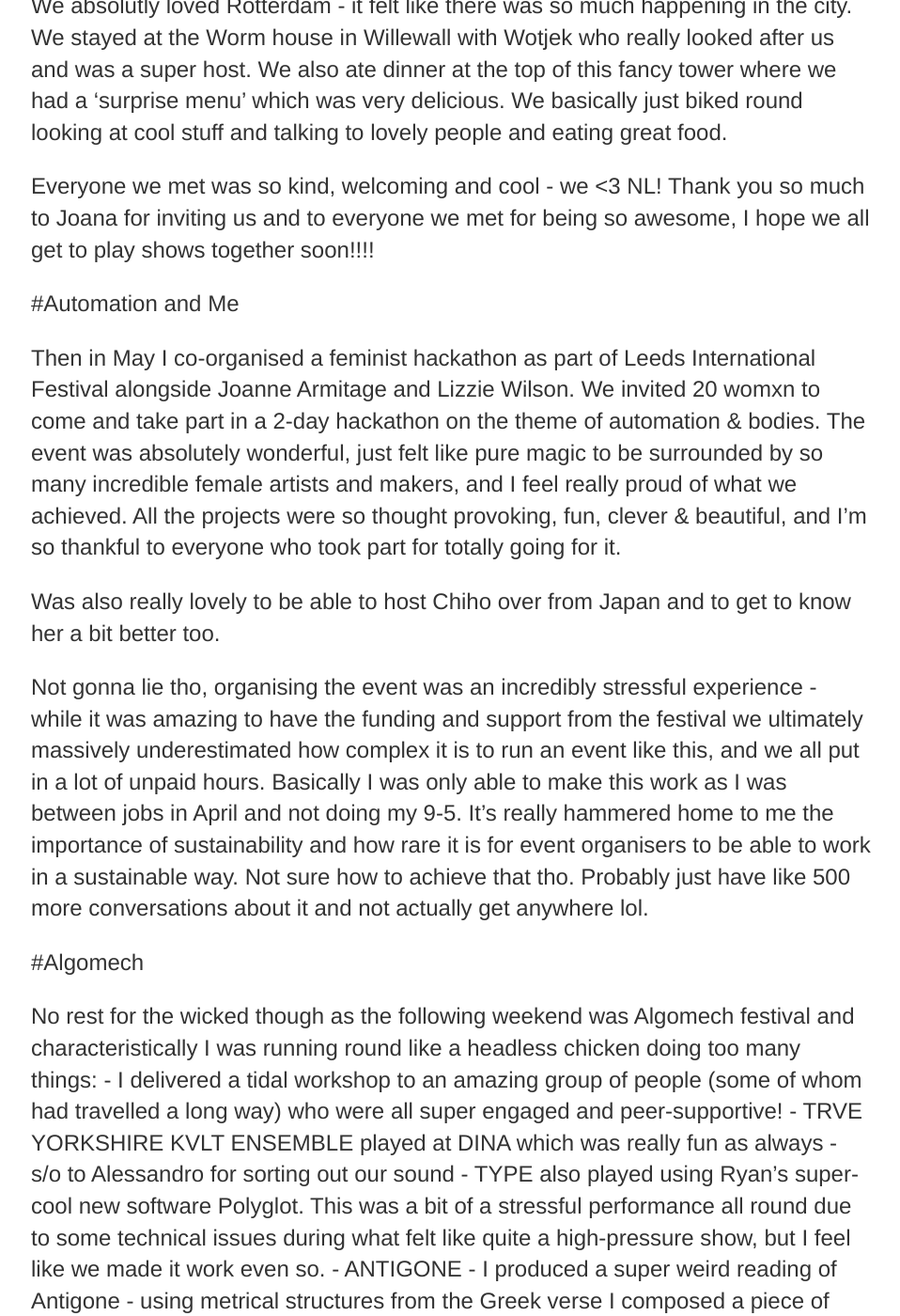
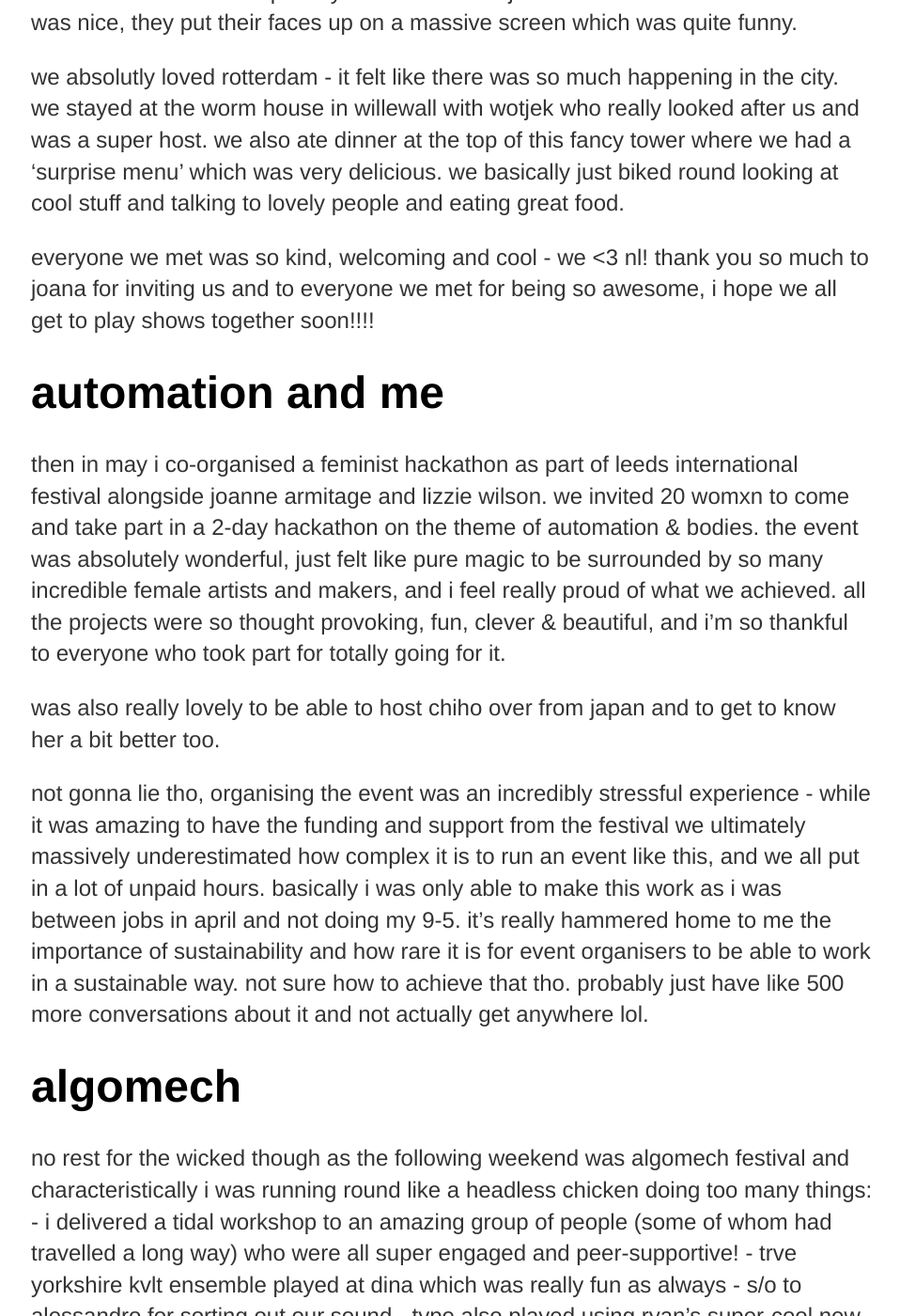
Before and after one commit to heavy-lifting/heavy-lifting.github.io, a Jekyll site: the page built from _posts/2019-07-23-that-summer-feeling.md, in a window 1280 px wide and 1400 px high, scrolled down 903 px. Shown: the whole window at 94% size, without its empty margins (159-1117 px from the left). Built offline with Jekyll 4.4.1, drawn with Linux system fonts in a browser that asks for light colours; some of the changed text lies outside the part shown.

Commit message:
Update 2019-07-23-that-summer-feeling.md

```diff
--- a/_posts/2019-07-23-that-summer-feeling.md
+++ b/_posts/2019-07-23-that-summer-feeling.md
@@ -4,85 +4,85 @@ title: "that summer feeling"
 date: 2019-07-23
 ---
 
-#bzzz
+# bzzz
 
-Lots to catch up on as usual (really need to start writing more often) - I've been working on some bigger and more varied projects and playing fewer shows. This has been pretty fulfilling as I'm starting to really get to a place where I can make things happen and I can express ideas that have been rattling round in my head for years. But it's also been weird getting used to a different pace, especially with performances being more spread out it can be hard to see where the effort is going sometimes. But then having said that when I looked back over the last few months or so to write this blog I realised how much fun stuff I've got going on so I shouldn't complain ha.
+lots to catch up on as usual (really need to start writing more often) - i've been working on some bigger and more varied projects and playing fewer shows. this has been pretty fulfilling as i'm starting to really get to a place where i can make things happen and i can express ideas that have been rattling round in my head for years. but it's also been weird getting used to a different pace, especially with performances being more spread out it can be hard to see where the effort is going sometimes. but then having said that when i looked back over the last few months or so to write this blog i realised how much fun stuff i've got going on so i shouldn't complain ha.
 
-So a quick run down of heavy lifting activities Apr-Jul 2019:
+so a quick run down of heavy lifting activities apr-jul 2019:
 
-#Rotterdam
+# rotterdam
 
-Me and Laurie went to Rotterdam to represent TYPE at Algo~rhythms, an amazing event organised by Joana Chicau (who is frankly a massive inspiration!!). We played at Worm and did a little Q&A - Ryan and Innocent joined us over the internet which was nice, they put their faces up on a massive screen which was quite funny.
+me and laurie went to rotterdam to represent type at algo~rhythms, an amazing event organised by joana chicau (who is frankly a massive inspiration!!). we played at worm and did a little q&a - ryan and innocent joined us over the internet which was nice, they put their faces up on a massive screen which was quite funny.
 
-We absolutly loved Rotterdam - it felt like there was so much happening in the city. We stayed at the Worm house in Willewall with Wotjek who really looked after us and was a super host. We also ate dinner at the top of this fancy tower where we had a 'surprise menu' which was very delicious. We basically just biked round looking at cool stuff and talking to lovely people and eating great food.
+we absolutly loved rotterdam - it felt like there was so much happening in the city. we stayed at the worm house in willewall with wotjek who really looked after us and was a super host. we also ate dinner at the top of this fancy tower where we had a 'surprise menu' which was very delicious. we basically just biked round looking at cool stuff and talking to lovely people and eating great food.
 
-Everyone we met was so kind, welcoming and cool - we <3 NL! Thank you so much to Joana for inviting us and to everyone we met for being so awesome, I hope we all get to play shows together soon!!!!
+everyone we met was so kind, welcoming and cool - we <3 nl! thank you so much to joana for inviting us and to everyone we met for being so awesome, i hope we all get to play shows together soon!!!!
 
-#Automation and Me
+# automation and me
 
-Then in May I co-organised a feminist hackathon as part of Leeds International Festival alongside Joanne Armitage and Lizzie Wilson.  We invited 20 womxn to come and take part in a 2-day hackathon on the theme of automation & bodies.  The event was absolutely wonderful, just felt like pure magic to be surrounded by so many incredible female artists and makers, and I feel really proud of what we achieved.  All the projects were so thought provoking, fun, clever & beautiful, and I'm so thankful to everyone who took part for totally going for it.
+then in may i co-organised a feminist hackathon as part of leeds international festival alongside joanne armitage and lizzie wilson.  we invited 20 womxn to come and take part in a 2-day hackathon on the theme of automation & bodies.  the event was absolutely wonderful, just felt like pure magic to be surrounded by so many incredible female artists and makers, and i feel really proud of what we achieved.  all the projects were so thought provoking, fun, clever & beautiful, and i'm so thankful to everyone who took part for totally going for it.
 
-Was also really lovely to be able to host Chiho over from Japan and to get to know her a bit better too.
+was also really lovely to be able to host chiho over from japan and to get to know her a bit better too.
 
-Not gonna lie tho, organising the event was an incredibly stressful experience - while it was amazing to have the funding and support from the festival we ultimately massively underestimated how complex it is to run an event like this, and we all put in a lot of unpaid hours. Basically I was only able to make this work as I was between jobs in April and not doing my 9-5. It's really hammered home to me the importance of sustainability and how rare it is for event organisers to be able to work in a sustainable way.  Not sure how to achieve that tho. Probably just have like 500 more conversations about it and not actually get anywhere lol.
+not gonna lie tho, organising the event was an incredibly stressful experience - while it was amazing to have the funding and support from the festival we ultimately massively underestimated how complex it is to run an event like this, and we all put in a lot of unpaid hours. basically i was only able to make this work as i was between jobs in april and not doing my 9-5. it's really hammered home to me the importance of sustainability and how rare it is for event organisers to be able to work in a sustainable way.  not sure how to achieve that tho. probably just have like 500 more conversations about it and not actually get anywhere lol.
 
-#Algomech
+# algomech
 
-No rest for the wicked though as the following weekend was Algomech festival and characteristically I was running round like a headless chicken doing too many things:
-	- I delivered a tidal workshop to an amazing group of people (some of whom had travelled a long way) who were all super engaged and peer-supportive!
-	- TRVE YORKSHIRE KVLT ENSEMBLE played at DINA which was really fun as always - s/o to Alessandro for sorting out our sound
-	- TYPE also played using Ryan's super-cool new software Polyglot.  This was a bit of a stressful performance all round due to some technical issues during what felt like quite a high-pressure show, but I feel like we made it work even so.
-	- ANTIGONE - I produced a super weird reading of Antigone - using metrical structures from the Greek verse I composed a piece of music to accompany a chorus performance.  This was a pretty weird but fun thing to do - again massive thanks to everyone who took part for properly getting into it and believing in my weird vision.  I still don't know if this was objectively good or not (although lots of people came and said they enjoyed it) as I just really don't have a barometer for this sort of thing.  It was stressful pulling it together but I really enjoyed the performance so I guess that's a win.
+no rest for the wicked though as the following weekend was algomech festival and characteristically i was running round like a headless chicken doing too many things:
+	- i delivered a tidal workshop to an amazing group of people (some of whom had travelled a long way) who were all super engaged and peer-supportive!
+	- trve yorkshire kvlt ensemble played at dina which was really fun as always - s/o to alessandro for sorting out our sound
+	- type also played using ryan's super-cool new software polyglot.  this was a bit of a stressful performance all round due to some technical issues during what felt like quite a high-pressure show, but i feel like we made it work even so.
+	- antigone - i produced a super weird reading of antigone - using metrical structures from the greek verse i composed a piece of music to accompany a chorus performance.  this was a pretty weird but fun thing to do - again massive thanks to everyone who took part for properly getting into it and believing in my weird vision.  i still don't know if this was objectively good or not (although lots of people came and said they enjoyed it) as i just really don't have a barometer for this sort of thing.  it was stressful pulling it together but i really enjoyed the performance so i guess that's a win.
 
-LANDMASS
- A few weeks later I zoomed off to Orkney with Deborah (and a few taggers on) to meet up with Amy and reunite SONA for our LANDMASS project.
+landmass
+ a few weeks later i zoomed off to orkney with deborah (and a few taggers on) to meet up with amy and reunite sona for our landmass project.
 
-We hired a super-swag bus with tinted windows for the journey north (it's a really long way!) and stopped off in Stirling en-route.  We were all super excited on the drive and it was a pretty comfortable and uneventful journey.
+we hired a super-swag bus with tinted windows for the journey north (it's a really long way!) and stopped off in stirling en-route.  we were all super excited on the drive and it was a pretty comfortable and uneventful journey.
 
-I don't think any of us were really prepared for Orkney though - so WILD. I'm not really a wordsmith so not sure how I can do it justice.  Basically water everywhere, sky everywhere, monoliths everywhere, cows everywhere, art everywhere. Just an amazing spirit and atmosphere of energy and renewal.
+i don't think any of us were really prepared for orkney though - so wild. i'm not really a wordsmith so not sure how i can do it justice.  basically water everywhere, sky everywhere, monoliths everywhere, cows everywhere, art everywhere. just an amazing spirit and atmosphere of energy and renewal.
 
-We had a whirlwind week taking in as many sights as possible (which was about 1% of all the things we wanted to do), taking and developing photos, recording sounds, visiting archives and not sleeping very much.  On the last day we held an 'open studio' in the library in Stromness to show our works in progress - photos, drawings, and some basic sonification turning our images into sound.  Loads of people came along and really got involved, trying out the sonification on their own drawings and generally being lovely and taking a lot of interest in what we were up to.
+we had a whirlwind week taking in as many sights as possible (which was about 1% of all the things we wanted to do), taking and developing photos, recording sounds, visiting archives and not sleeping very much.  on the last day we held an 'open studio' in the library in stromness to show our works in progress - photos, drawings, and some basic sonification turning our images into sound.  loads of people came along and really got involved, trying out the sonification on their own drawings and generally being lovely and taking a lot of interest in what we were up to.
 
-We even got in the paper:
+we even got in the paper:
 
 
 
-It was also so so so good to see Amy, although it highlighted how much I miss having her round the corner it inspired me to be better at keeping in touch with (physically) distant friends.
+it was also so so so good to see amy, although it highlighted how much i miss having her round the corner it inspired me to be better at keeping in touch with (physically) distant friends.
 
-We're continuing to work on the project remotely working toawrds Amy's visit to Sheffield in October which will see us installing and exhibiting the final piece.
+we're continuing to work on the project remotely working toawrds amy's visit to sheffield in october which will see us installing and exhibiting the final piece.
 
-Hatch x2
+hatch x2
 
-I played two shows at Hatch in June - one for Plenty Fuss supporting Dorcha and the other for Rowan with DBH and au sobre blau.  Both evenings were super fun (despite technical issues at the Dorcha gig) but I particularly enjoyed playing for Rowan.  I've been working on some new sounds using more vocals (I've got a vocoder now which I can send an algorithmic midi pattern to as a carrier signal!) and synth stuff.  I was pretty nervous but I think the show went well and I had loads of fun.
+i played two shows at hatch in june - one for plenty fuss supporting dorcha and the other for rowan with dbh and au sobre blau.  both evenings were super fun (despite technical issues at the dorcha gig) but i particularly enjoyed playing for rowan.  i've been working on some new sounds using more vocals (i've got a vocoder now which i can send an algorithmic midi pattern to as a carrier signal!) and synth stuff.  i was pretty nervous but i think the show went well and i had loads of fun.
 
-I really feel like the hatch folk have done a great job in re-energising 'old audacious'. I love playing there - the very first thing I did when I lived in Sheffield was go to a gig at Audacious and I was so impressed/incredulous that such a space could even exist.  Over the years I've seen so many great shows there and met so many people there, it really has a special place in my heart. (They do need to sort the bogs out tho)
+i really feel like the hatch folk have done a great job in re-energising 'old audacious'. i love playing there - the very first thing i did when i lived in sheffield was go to a gig at audacious and i was so impressed/incredulous that such a space could even exist.  over the years i've seen so many great shows there and met so many people there, it really has a special place in my heart. (they do need to sort the bogs out tho)
 
-London
+london
 
-Then I was off to London to teach a FoxDot workshop at Music Hackspace - as ever shout out to Harry for being an excellent organiser and host - always a pleasure! The workshop went pretty well (although I've not really taught FoxDot before and I think I learnt as much as the participants) and my dad picked me up as usual which was great - if you're reading this (think you are the only person who does), thanks dad!
+then i was off to london to teach a foxdot workshop at music hackspace - as ever shout out to harry for being an excellent organiser and host - always a pleasure! the workshop went pretty well (although i've not really taught foxdot before and i think i learnt as much as the participants) and my dad picked me up as usual which was great - if you're reading this (think you are the only person who does), thanks dad!
 
 
-The next day I played at Corsica Studios.  Can I just say first off this was a bit of a dream come true for me, having seen so many amazing shows at Corsica it hardly felt real to be playing there myself.  Alex and Harry did an amazing job of the organisation, everything was so slick and there was a great crowd. It was also really sweet that a bunch of my London pals came through <3
+the next day i played at corsica studios.  can i just say first off this was a bit of a dream come true for me, having seen so many amazing shows at corsica it hardly felt real to be playing there myself.  alex and harry did an amazing job of the organisation, everything was so slick and there was a great crowd. it was also really sweet that a bunch of my london pals came through <3
 
-I played a collaborative set with Graham Dunning where we decided to restrict ourselves to 10 folders of samples each from our collections.  This worked really well as an approach and it felt as though we were truly collaborating rather than just playing side by side.  Graham also annotates his code which I've started to do now - feels like a nice way to engage with the audience and also really helped keep track of what was going on during a fairly hectic set. I had a lot of fun practicing and performing and hope we get the chance to play together again soon.
+i played a collaborative set with graham dunning where we decided to restrict ourselves to 10 folders of samples each from our collections.  this worked really well as an approach and it felt as though we were truly collaborating rather than just playing side by side.  graham also annotates his code which i've started to do now - feels like a nice way to engage with the audience and also really helped keep track of what was going on during a fairly hectic set. i had a lot of fun practicing and performing and hope we get the chance to play together again soon.
 
-Cheers Graham for being a great collaborator & cheers Alex for suggesting that we perform together.
+cheers graham for being a great collaborator & cheers alex for suggesting that we perform together.
 
 
-Thanks for Watching
+thanks for watching
 
-I've been in the studio at Tye Die Tapes the last few weekends recording my new album 'thanks for watching'.  I'm using loads of old hardware like Dr Groove, this Kawai 'pop synth module', the final fantasy synth (thanks Michael for letting me use it) and my trusty rocket.
+i've been in the studio at tye die tapes the last few weekends recording my new album 'thanks for watching'.  i'm using loads of old hardware like dr groove, this kawai 'pop synth module', the final fantasy synth (thanks michael for letting me use it) and my trusty rocket.
 
-I've recorded like 5 hours of improv which we're editing down into something more coherent. Since I'm using a lot of hardware rather than samples this has worked out kinda differently to what I've done before as we've been able to record everything on different tracks which makes editing more flexible (but also much harder and more time consuming).
+i've recorded like 5 hours of improv which we're editing down into something more coherent. since i'm using a lot of hardware rather than samples this has worked out kinda differently to what i've done before as we've been able to record everything on different tracks which makes editing more flexible (but also much harder and more time consuming).
 
-I'm super happy with what I've done so far and we've got rough edits for four of seven tracks.  I'm going to add some overdubs and vocals which I did to an extent with mortal springs, although this is much more of a step away from a raw improv album. (And I've got no idea how I could play the tracks live, or if I even want to - problem for another day). But for the first time in my life I feel like I'm making the music that I hear in my head which is super satisfying.
+i'm super happy with what i've done so far and we've got rough edits for four of seven tracks.  i'm going to add some overdubs and vocals which i did to an extent with mortal springs, although this is much more of a step away from a raw improv album. (and i've got no idea how i could play the tracks live, or if i even want to - problem for another day). but for the first time in my life i feel like i'm making the music that i hear in my head which is super satisfying.
 
-It's coming out on pan y rosas discos on 1st September, it'll be free to download, but if you want to send me £££ I'll have new shirts for sale on Pickled discs around the same time.
+it's coming out on pan y rosas discos on 1st september, it'll be free to download, but if you want to send me £££ i'll have new shirts for sale on pickled discs around the same time.
 
 
-Next up:
-I've got shows in Coverntry, Copenhagen and Sheffield in August, and I'm teaching at the live code summer school, and doing some work for diversity festival at the rotherham show.
+next up:
+i've got shows in coverntry, copenhagen and sheffield in august, and i'm teaching at the live code summer school, and doing some work for diversity festival at the rotherham show.
 
-Happy summer
+happy summer
 
-Lucy x
+lucy x
```
